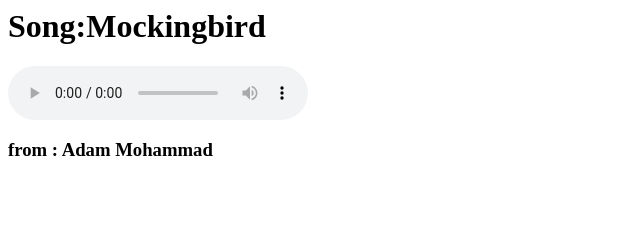
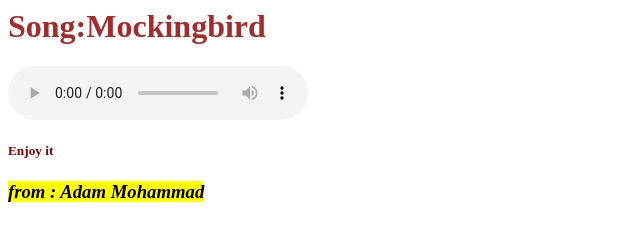
Before and after one commit to adamsmohammad2011-star/my-website-1, a plain HTML site: page index.html in a window 1280 px wide. Shown: the whole page, without its empty margins (0-640 px from the left). Drawn offline with Linux system fonts and the light colour scheme.

Commit message:
Refactor index.html for improved styling and structure
Updated HTML structure and styling for the song title and artist.

```diff
--- a/index.html
+++ b/index.html
@@ -1,9 +1,18 @@
 <!doctype htm1>
 <htm1>
+	<title>Song:Mockingbird</title>
 	<body>
-		<h1>Song:Mockingbird</h1>
+		<h1 style="color:brown">Song:Mockingbird</h1>
 		<audio src="music.mp3" controls></audio>
-		<br>
-		<h3>from : Adam Mohammad</h3>
+        <h5 style="color:maroon">
+            Enjoy it
+        </h5>
+		<h3>
+			<mark>
+			<i>
+			from : Adam Mohammad
+			</i>
+			</mark>
+		</h3>
 	</body>
 </htm1>
```
